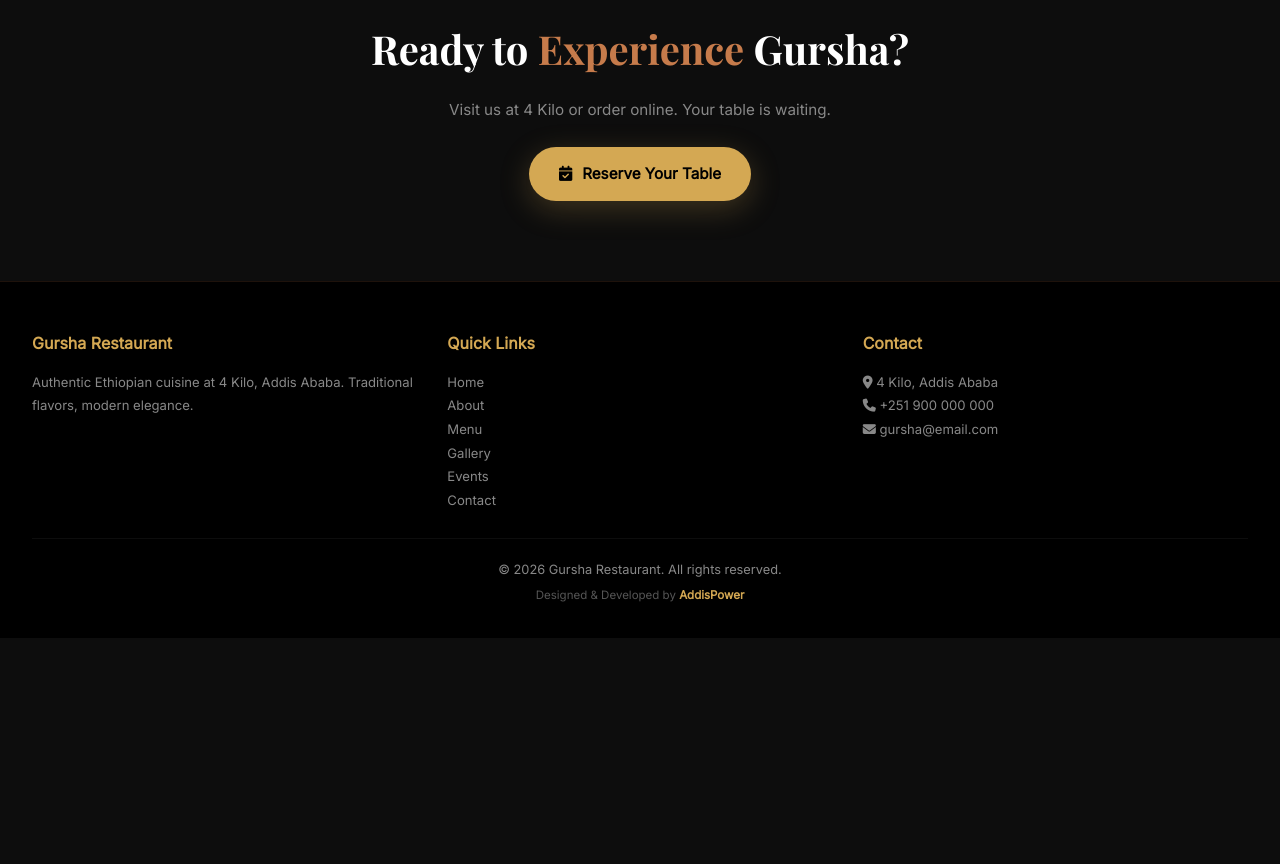
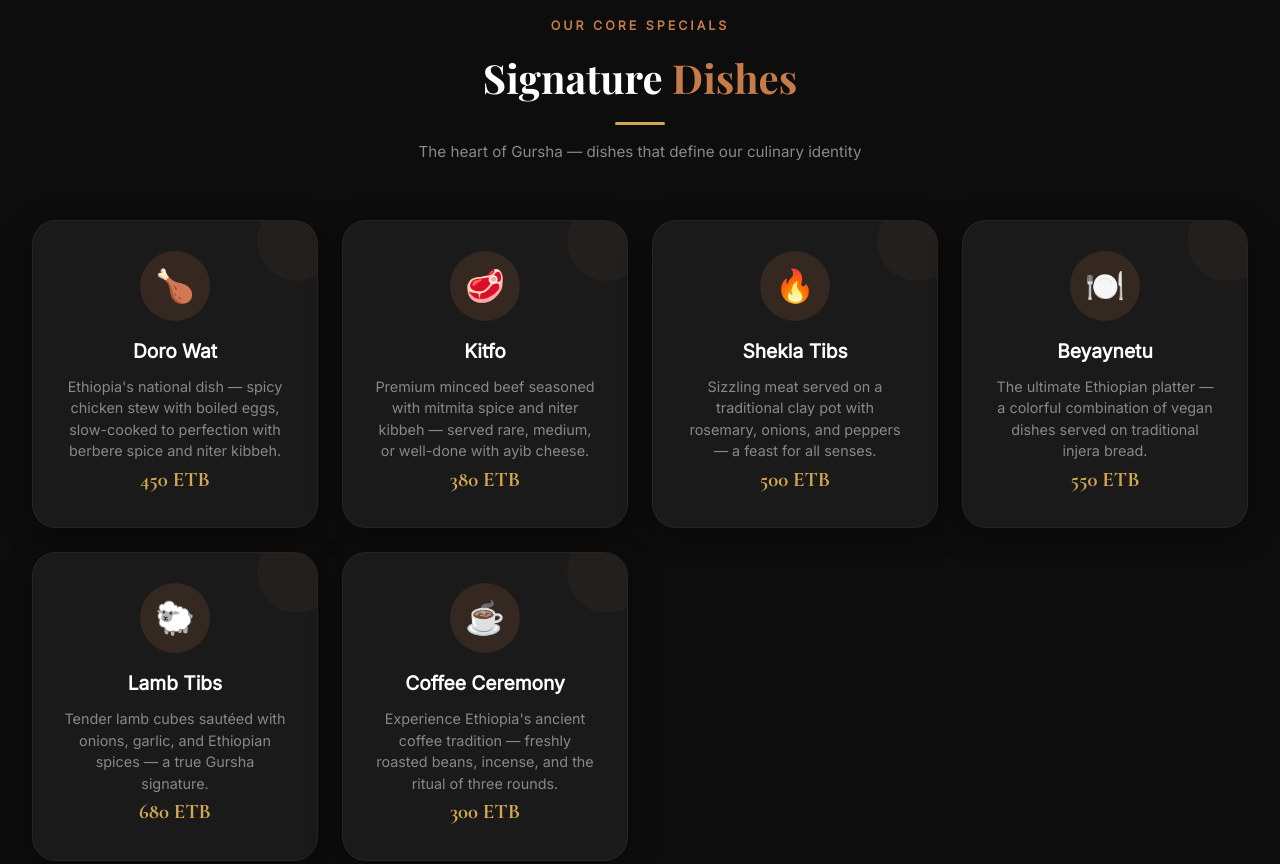
Before and after one commit to developereth/Gursha-Restaurant-, a plain HTML site: page index.html in a window 1280 px wide. Shown: the part 1760-2624 px from the top of the page. Before the commit the page ends 2398 px from the top, so only its background shows below. Drawn offline with nearby package versions, Linux system fonts and the light colour scheme; a web font is replaced by a local one.

Commit message:
Update index.html

```diff
--- a/index.html
+++ b/index.html
@@ -1,7 +1,6 @@
 <!DOCTYPE html>
 <html lang="en">
 <head>
-    <!-- ============ MEGA META HEADERS ============ -->
     <meta charset="UTF-8">
     <meta name="viewport" content="width=device-width, initial-scale=1.0, maximum-scale=5.0, user-scalable=yes">
     <meta http-equiv="X-UA-Compatible" content="IE=edge">
@@ -11,7 +10,7 @@
     <title>Gursha Restaurant | 4 Kilo Addis Ababa | Authentic Ethiopian Cuisine</title>
     <meta name="title" content="Gursha Restaurant | 4 Kilo Addis Ababa | Authentic Ethiopian Cuisine">
     <meta name="description" content="Gursha Restaurant - Now Open at 4 Kilo, Addis Ababa! Experience authentic Ethiopian cuisine with traditional Gursha hospitality. Premium dining, fresh ingredients.">
-    <meta name="keywords" content="Gursha Restaurant, Ethiopian restaurant Addis Ababa, 4 Kilo restaurant, traditional Ethiopian food, Gursha dining, best restaurant Addis, Ethiopian cuisine">
+    <meta name="keywords" content="Gursha Restaurant, Ethiopian restaurant Addis Ababa, 4 Kilo restaurant, traditional Ethiopian food, Gursha dining, best restaurant Addis">
     <meta name="author" content="Gursha Restaurant">
 
     <meta property="og:type" content="restaurant">
@@ -21,27 +20,25 @@
     <meta property="twitter:card" content="summary_large_image">
     <meta property="twitter:title" content="Gursha Restaurant | 4 Kilo Addis Ababa">
 
-    <link rel="preconnect" href="https://fonts.googleapis.com">
-    <link rel="preconnect" href="https://fonts.gstatic.com" crossorigin>
-    <link href="https://fonts.googleapis.com/css2?family=Inter:opsz,wght@14..32,300;400;500;600;700;800;900&family=Playfair+Display:ital,wght@0,400;0,500;0,600;0,700;0,800;0,900;1,400&display=swap" rel="stylesheet">
+    <link href="https://fonts.googleapis.com/css2?family=Cinzel+Decorative:wght@400;700;900&family=Cormorant+Garamond:ital,wght@0,300;0,400;0,500;0,600;0,700;1,400;1,600&family=Marcellus&family=Inter:opsz,wght@14..32,300;400;500;600;700;800;900&family=Playfair+Display:ital,wght@0,400;0,500;0,600;0,700;0,800;0,900;1,400&display=swap" rel="stylesheet">
     <link rel="stylesheet" href="https://cdnjs.cloudflare.com/ajax/libs/font-awesome/6.5.1/css/all.min.css">
     <link rel="stylesheet" href="css/style.css">
 </head>
 <body>
 
-<!-- Top Bar -->
+<!-- ============ TOP BAR ============ -->
 <div class="topbar">
     <div><i class="fas fa-map-marker-alt"></i> <span>4 Kilo, Addis Ababa</span></div>
     <div><i class="fas fa-clock"></i> Open Daily: <span>7:00 AM - 11:00 PM</span></div>
     <div><i class="fas fa-phone"></i> <span>+251 900 000 000</span></div>
 </div>
 
-<!-- Opening Banner -->
+<!-- ============ OPENING BANNER ============ -->
 <div class="opening-banner">
     <i class="fas fa-star"></i> 🎉 NOW OPEN at 4 Kilo! <i class="fas fa-star"></i> &nbsp; Grand Opening Special — 20% OFF on all meals!
 </div>
 
-<!-- Navigation -->
+<!-- ============ NAVIGATION ============ -->
 <header class="nav-bar">
     <div class="nav-inner">
         <a href="index.html" class="logo">
@@ -63,7 +60,7 @@
     </div>
 </header>
 
-<!-- Hero -->
+<!-- ============ HERO ============ -->
 <section class="hero">
     <div class="hero-content">
         <div class="hero-badge">✦ 4 Kilo, Addis Ababa ✦</div>
@@ -77,7 +74,7 @@
     </div>
 </section>
 
-<!-- Features Bar -->
+<!-- ============ FEATURES BAR ============ -->
 <div class="features-bar">
     <div class="features-grid">
         <div class="feature-item"><i class="fas fa-leaf"></i> Fresh Ingredients</div>
@@ -88,7 +85,7 @@
     </div>
 </div>
 
-<!-- Welcome -->
+<!-- ============ WELCOME ============ -->
 <div class="container">
     <section class="section">
         <div class="section-header reveal">
@@ -98,15 +95,104 @@
             <p class="section-desc">Discover the warmth of Ethiopian hospitality at 4 Kilo's newest dining destination</p>
         </div>
         <div class="cards-grid">
-            <div class="card reveal"><i class="fas fa-utensils"></i><h4>Authentic Cuisine</h4><p>Traditional Ethiopian dishes prepared with recipes passed down through generations.</p></div>
-            <div class="card reveal"><i class="fas fa-mug-hot"></i><h4>Coffee Ceremony</h4><p>Experience the famous Ethiopian coffee ceremony — the heart of our culture.</p></div>
-            <div class="card reveal"><i class="fas fa-calendar-check"></i><h4>Event Hosting</h4><p>Birthdays, anniversaries, corporate events — we make every occasion special.</p></div>
-            <div class="card reveal"><i class="fas fa-truck"></i><h4>Delivery Available</h4><p>Enjoy Gursha from the comfort of your home. Fast delivery across Addis.</p></div>
+            <div class="card reveal">
+                <i class="fas fa-utensils"></i>
+                <h4>Authentic Cuisine</h4>
+                <p>Traditional Ethiopian dishes prepared with recipes passed down through generations.</p>
+            </div>
+            <div class="card reveal">
+                <i class="fas fa-mug-hot"></i>
+                <h4>Coffee Ceremony</h4>
+                <p>Experience the famous Ethiopian coffee ceremony — the heart of our culture.</p>
+            </div>
+            <div class="card reveal">
+                <i class="fas fa-calendar-check"></i>
+                <h4>Event Hosting</h4>
+                <p>Birthdays, anniversaries, corporate events — we make every occasion special.</p>
+            </div>
+            <div class="card reveal">
+                <i class="fas fa-truck"></i>
+                <h4>Delivery Available</h4>
+                <p>Enjoy Gursha from the comfort of your home. Fast delivery across Addis.</p>
+            </div>
         </div>
     </section>
 </div>
 
-<!-- CTA -->
+<!-- ============ OUR CORE SPECIALS ============ -->
+<div class="container">
+    <section class="section">
+        <div class="section-header reveal">
+            <div class="section-label">Our Core Specials</div>
+            <h2 class="section-title">Signature <span>Dishes</span></h2>
+            <div class="section-line"></div>
+            <p class="section-desc">The heart of Gursha — dishes that define our culinary identity</p>
+        </div>
+        <div class="cards-grid">
+            <!-- Special 1: Doro Wat -->
+            <div class="card reveal">
+                <div style="width: 70px; height: 70px; background: rgba(198,123,75,0.15); border-radius: 50%; display: flex; align-items: center; justify-content: center; margin: 0 auto 14px; font-size: 2rem; position: relative; z-index: 1;">
+                    🍗
+                </div>
+                <h4>Doro Wat</h4>
+                <p>Ethiopia's national dish — spicy chicken stew with boiled eggs, slow-cooked to perfection with berbere spice and niter kibbeh.</p>
+                <span style="color: var(--gold); font-weight: 700; font-family: 'Cormorant Garamond', serif; font-size: 1.3rem;">450 ETB</span>
+            </div>
+
+            <!-- Special 2: Kitfo -->
+            <div class="card reveal">
+                <div style="width: 70px; height: 70px; background: rgba(198,123,75,0.15); border-radius: 50%; display: flex; align-items: center; justify-content: center; margin: 0 auto 14px; font-size: 2rem; position: relative; z-index: 1;">
+                    🥩
+                </div>
+                <h4>Kitfo</h4>
+                <p>Premium minced beef seasoned with mitmita spice and niter kibbeh — served rare, medium, or well-done with ayib cheese.</p>
+                <span style="color: var(--gold); font-weight: 700; font-family: 'Cormorant Garamond', serif; font-size: 1.3rem;">380 ETB</span>
+            </div>
+
+            <!-- Special 3: Shekla Tibs -->
+            <div class="card reveal">
+                <div style="width: 70px; height: 70px; background: rgba(198,123,75,0.15); border-radius: 50%; display: flex; align-items: center; justify-content: center; margin: 0 auto 14px; font-size: 2rem; position: relative; z-index: 1;">
+                    🔥
+                </div>
+                <h4>Shekla Tibs</h4>
+                <p>Sizzling meat served on a traditional clay pot with rosemary, onions, and peppers — a feast for all senses.</p>
+                <span style="color: var(--gold); font-weight: 700; font-family: 'Cormorant Garamond', serif; font-size: 1.3rem;">500 ETB</span>
+            </div>
+
+            <!-- Special 4: Beyaynetu -->
+            <div class="card reveal">
+                <div style="width: 70px; height: 70px; background: rgba(198,123,75,0.15); border-radius: 50%; display: flex; align-items: center; justify-content: center; margin: 0 auto 14px; font-size: 2rem; position: relative; z-index: 1;">
+                    🍽️
+                </div>
+                <h4>Beyaynetu</h4>
+                <p>The ultimate Ethiopian platter — a colorful combination of vegan dishes served on traditional injera bread.</p>
+                <span style="color: var(--gold); font-weight: 700; font-family: 'Cormorant Garamond', serif; font-size: 1.3rem;">550 ETB</span>
+            </div>
+
+            <!-- Special 5: Lamb Tibs -->
+            <div class="card reveal">
+                <div style="width: 70px; height: 70px; background: rgba(198,123,75,0.15); border-radius: 50%; display: flex; align-items: center; justify-content: center; margin: 0 auto 14px; font-size: 2rem; position: relative; z-index: 1;">
+                    🐑
+                </div>
+                <h4>Lamb Tibs</h4>
+                <p>Tender lamb cubes sautéed with onions, garlic, and Ethiopian spices — a true Gursha signature.</p>
+                <span style="color: var(--gold); font-weight: 700; font-family: 'Cormorant Garamond', serif; font-size: 1.3rem;">680 ETB</span>
+            </div>
+
+            <!-- Special 6: Coffee Ceremony -->
+            <div class="card reveal">
+                <div style="width: 70px; height: 70px; background: rgba(198,123,75,0.15); border-radius: 50%; display: flex; align-items: center; justify-content: center; margin: 0 auto 14px; font-size: 2rem; position: relative; z-index: 1;">
+                    ☕
+                </div>
+                <h4>Coffee Ceremony</h4>
+                <p>Experience Ethiopia's ancient coffee tradition — freshly roasted beans, incense, and the ritual of three rounds.</p>
+                <span style="color: var(--gold); font-weight: 700; font-family: 'Cormorant Garamond', serif; font-size: 1.3rem;">300 ETB</span>
+            </div>
+        </div>
+    </section>
+</div>
+
+<!-- ============ CTA ============ -->
 <div class="container">
     <section class="section" style="text-align:center;">
         <div class="reveal">
@@ -117,7 +203,7 @@
     </section>
 </div>
 
-<!-- Footer -->
+<!-- ============ FOOTER ============ -->
 <footer class="footer">
     <div class="footer-grid">
         <div class="footer-col"><h4>Gursha Restaurant</h4><p>Authentic Ethiopian cuisine at 4 Kilo, Addis Ababa. Traditional flavors, modern elegance.</p></div>
@@ -127,7 +213,9 @@
     <div class="footer-bottom"><p>&copy; 2026 Gursha Restaurant. All rights reserved.</p><p class="footer-credit">Designed & Developed by <a href="https://addispower.pages.dev" target="_blank">AddisPower</a></p></div>
 </footer>
 
+<!-- ============ WHATSAPP FLOAT ============ -->
 <a href="https://wa.me/251900000000" class="whatsapp-float" target="_blank"><i class="fab fa-whatsapp"></i></a>
+
 <script src="js/main.js"></script>
 </body>
 </html>
```
